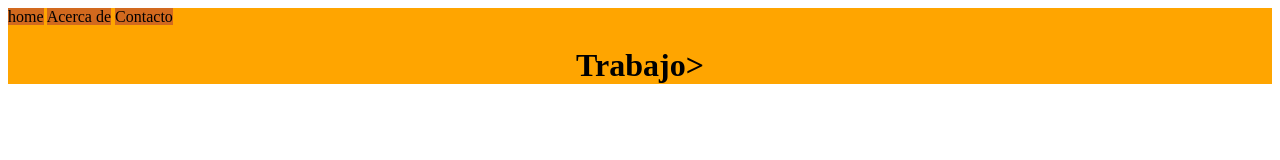
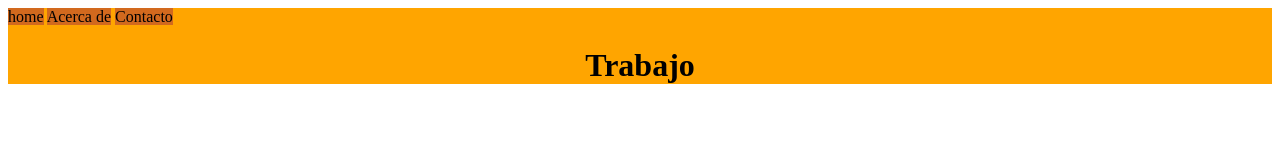
Before and after one commit to rodriman91/TRABAJO-PRACTICO, a plain HTML site: page index.html in a window 1280 px wide. Drawn offline with Linux system fonts and the light colour scheme.

Commit message:
Update index.html

```diff
--- a/index.html
+++ b/index.html
@@ -9,6 +9,6 @@
       <a style="background-color: chocolate" ;href="about.html"> Acerca de</a>
       <a style="background-color: chocolate" ;href="contact.html"> Contacto</a>
   </nav>
-  <h1 style="text-align: center">Trabajo>
+  <h1 style="text-align: center">Trabajo
 </header>
   <menu>
```
